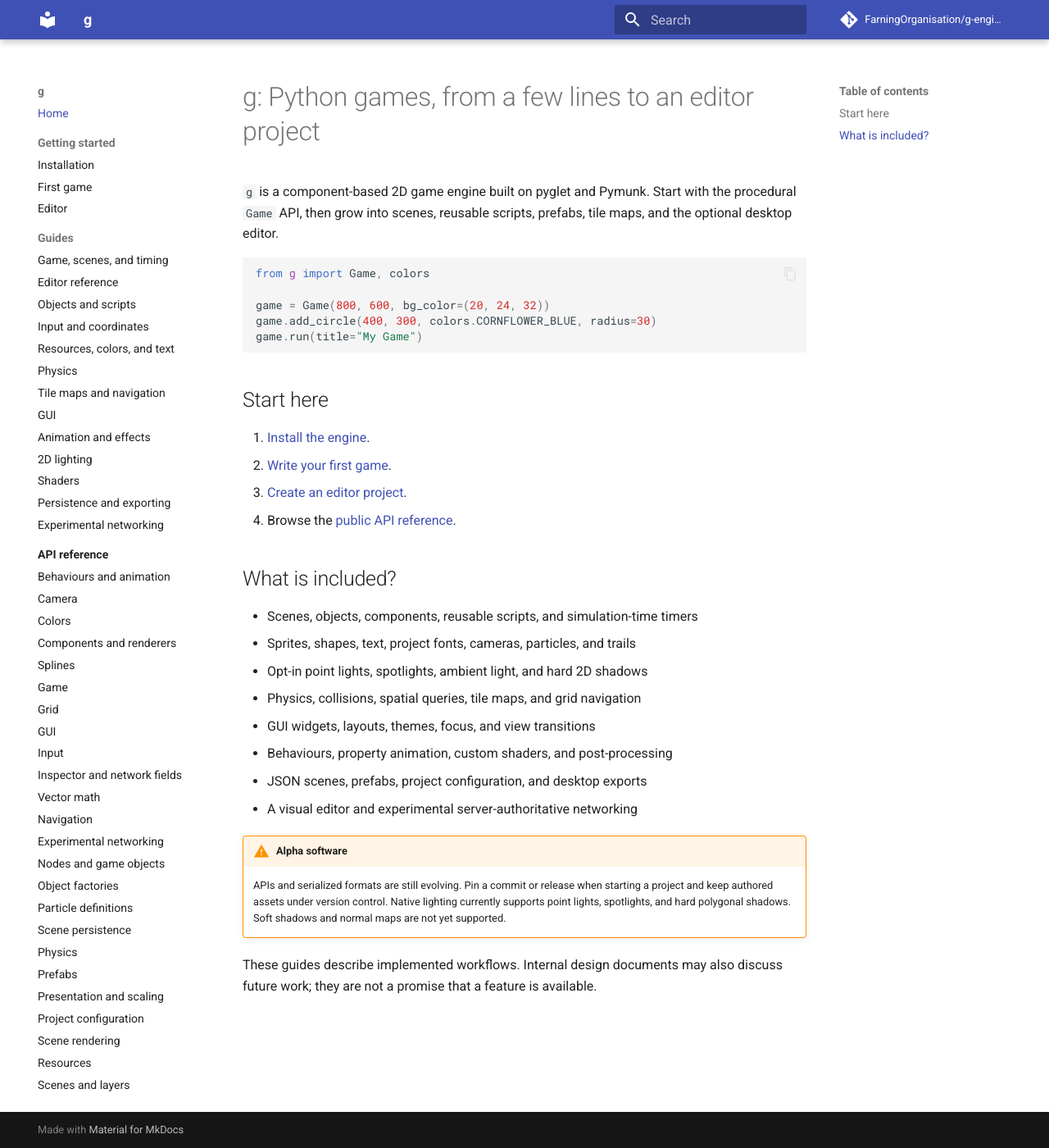
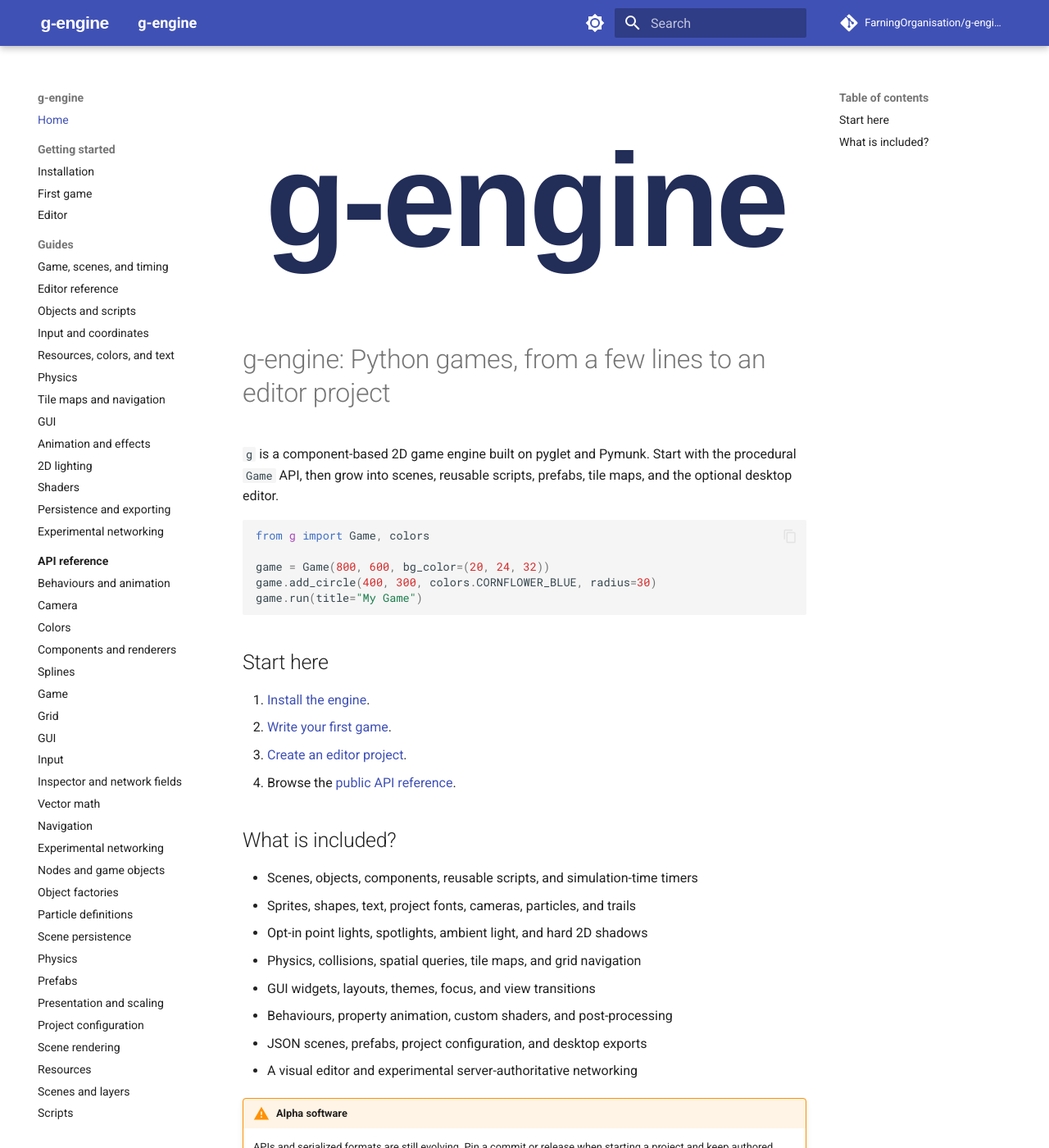
Before and after one commit to FarningOrganisation/g-engine, an MkDocs documentation site: the page built from docs/index.md, in a window 1280 px wide and 1400 px high. Shown: the whole window at 82% size. Built offline with MkDocs 1.6.1 and Material for MkDocs 9.7.7, drawn with Linux system fonts in a browser that asks for light colours; comment, search, counter and statistics services are not loaded.

Commit message:
Add project branding to documentation
Co-authored-by: Copilot <223556219+Copilot@users.noreply.github.com>

```diff
--- a/docs/index.md
+++ b/docs/index.md
@@ -1,4 +1,9 @@
-# g: Python games, from a few lines to an editor project
+<div class="brand-lockup brand-lockup--engine">
+  <img class="brand-light" src="assets/brand/g-engine.svg" alt="g-engine">
+  <img class="brand-dark" src="assets/brand/g-engine-dark.svg" alt="g-engine">
+</div>
+
+# g-engine: Python games, from a few lines to an editor project
 
 `g` is a component-based 2D game engine built on pyglet and Pymunk.
 Start with the procedural `Game` API, then grow into scenes, reusable scripts,
@@ -38,3 +43,11 @@ game.run(title="My Game")
 
 These guides describe implemented workflows. Internal design documents may
 also discuss future work; they are not a promise that a feature is available.
+
+<div class="brand-company">
+  <span>Developed by</span>
+  <a href="https://www.farning.de" target="_blank" rel="noopener noreferrer">
+    <img class="brand-light" src="assets/brand/farning-logo.svg" alt="Farning">
+    <img class="brand-dark" src="assets/brand/farning-logo-dark.svg" alt="Farning">
+  </a>
+</div>
--- /dev/null
+++ b/docs/stylesheets/brand.css
@@ -0,0 +1,43 @@
+.brand-dark {
+  display: none;
+}
+
+[data-md-color-scheme="slate"] .brand-light {
+  display: none;
+}
+
+[data-md-color-scheme="slate"] .brand-dark {
+  display: block;
+}
+
+.brand-lockup--engine {
+  margin: 1rem 0 2rem;
+}
+
+.brand-lockup--engine img {
+  width: min(100%, 38rem);
+}
+
+.brand-company {
+  display: flex;
+  flex-direction: column;
+  align-items: flex-start;
+  gap: 0.35rem;
+  margin-top: 3rem;
+  color: var(--md-default-fg-color--light);
+  font-size: 0.75rem;
+}
+
+.brand-company a {
+  display: block;
+  width: min(100%, 15rem);
+}
+
+.brand-company img {
+  width: 100%;
+}
+
+.md-header__button.md-logo img {
+  width: auto;
+  height: 1.6rem;
+}
--- a/mkdocs.yml
+++ b/mkdocs.yml
@@ -1,4 +1,4 @@
-site_name: g
+site_name: g-engine
 site_url: https://farningorganisation.github.io/g-engine/
 repo_url: https://github.com/FarningOrganisation/g-engine
 repo_name: FarningOrganisation/g-engine
@@ -7,6 +7,22 @@ strict: true
 
 theme:
   name: material
+  logo: assets/brand/g-engine-dark.svg
+  palette:
+    - media: "(prefers-color-scheme: light)"
+      scheme: default
+      primary: indigo
+      accent: indigo
+      toggle:
+        icon: material/brightness-7
+        name: Switch to dark mode
+    - media: "(prefers-color-scheme: dark)"
+      scheme: slate
+      primary: indigo
+      accent: blue
+      toggle:
+        icon: material/brightness-4
+        name: Switch to light mode
   features:
     - navigation.sections
     - navigation.indexes
@@ -49,6 +65,9 @@ markdown_extensions:
 exclude_docs: |
   generate_api.py
 
+extra_css:
+  - stylesheets/brand.css
+
 nav:
   - Home: index.md
   - Getting started:
```
Also changed, not shown: README.md (+16 -1 lines), docs/assets/brand/farning-logo-dark.svg (added), docs/assets/brand/farning-logo.svg (added), docs/assets/brand/g-engine-dark.svg (added), docs/assets/brand/g-engine.svg (added).
